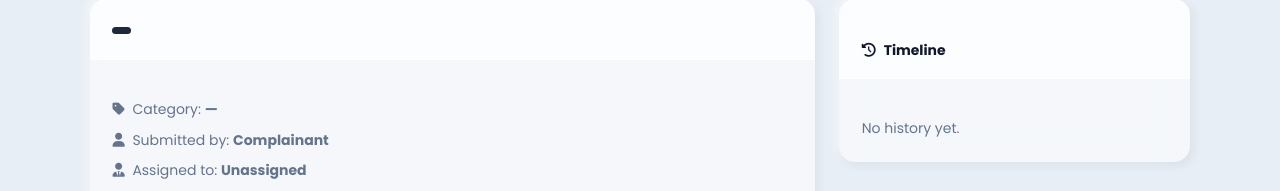
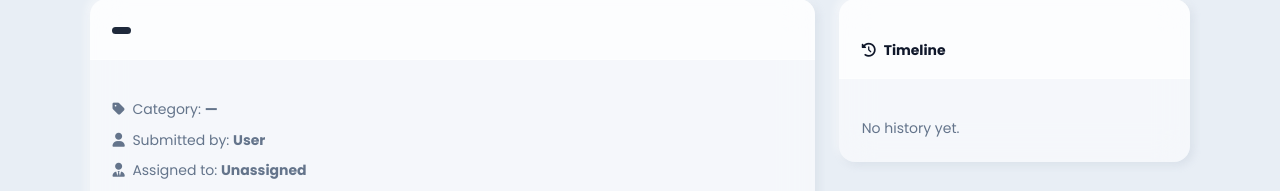
Before and after one commit to abishek056/complaint-management-system, a Django app: template templates/complaints/complaint_detail.html in a window 1280 px wide. Shown: the part 144-335 px from the top of the page. Run offline with Django 5.2, Linux system fonts and the light colour scheme; the template is opened without the code that fills it: values that come from a table or form of the project are taken from there, others are empty.

Commit message:
hide user identity

```diff
--- a/templates/complaints/complaint_detail.html
+++ b/templates/complaints/complaint_detail.html
@@ -22,7 +22,7 @@
                 <p class="mb-3">{{ complaint.description|linebreaks }}</p>
                 <div class="row small text-muted">
                     <div class="col-sm-6 mb-2"><i class="fas fa-tag me-1"></i> Category: <strong>{{ complaint.category.name|default:"—" }}</strong></div>
-                    <div class="col-sm-6 mb-2"><i class="fas fa-user me-1"></i> Submitted by: <strong>Complainant</strong></div>
+                    <div class="col-sm-6 mb-2"><i class="fas fa-user me-1"></i> Submitted by: <strong>User</strong></div>
                     <div class="col-sm-6 mb-2"><i class="fas fa-user-tie me-1"></i> Assigned to: <strong>{% if complaint.assigned_to %}{{ complaint.assigned_to.get_full_name|default:complaint.assigned_to.username }}{% else %}Unassigned{% endif %}</strong></div>
                     <div class="col-sm-6 mb-2"><i class="fas fa-calendar me-1"></i> Created: <strong>{{ complaint.created_at|date:"M d, Y H:i" }}</strong></div>
                 </div>
```
